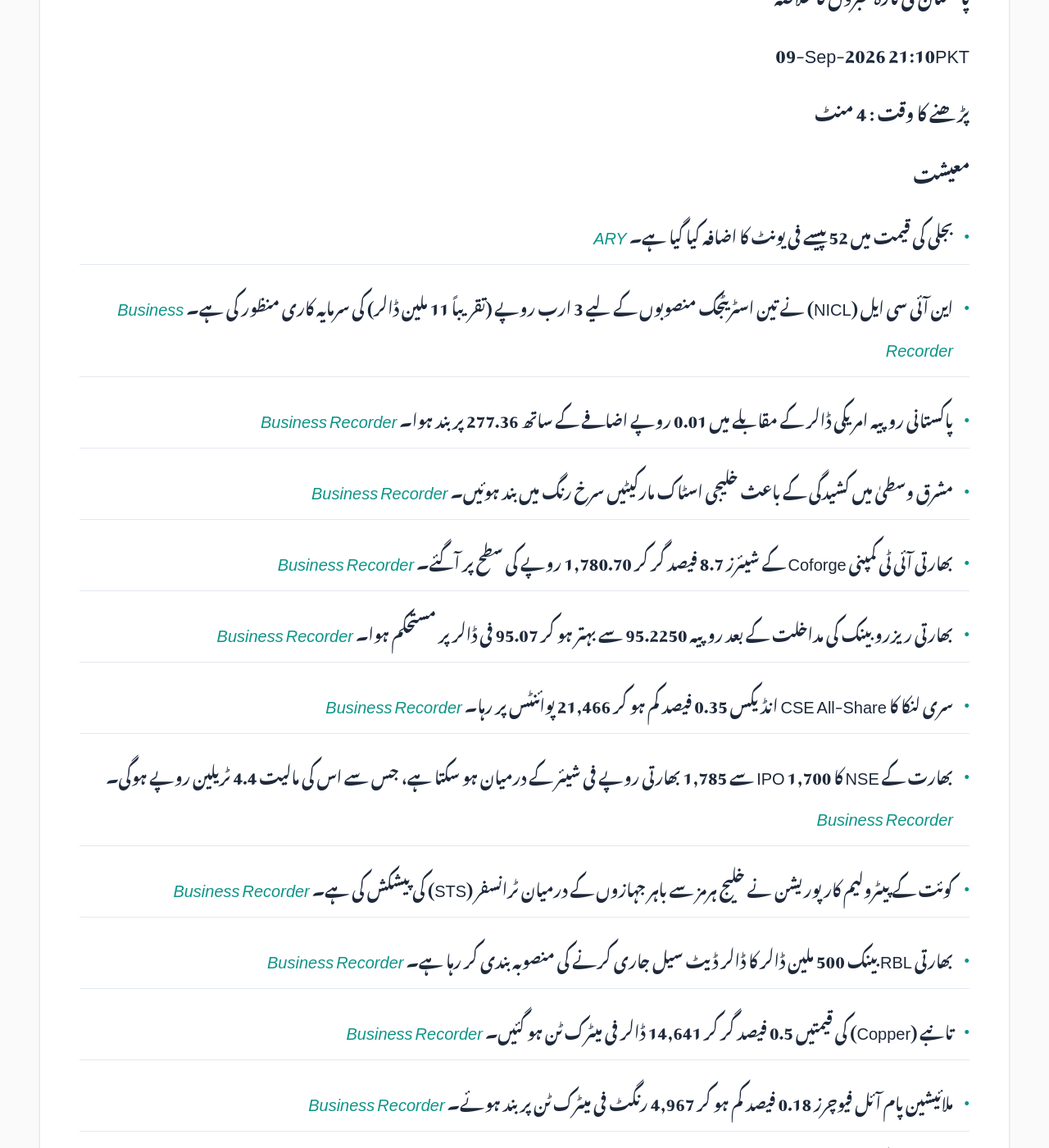
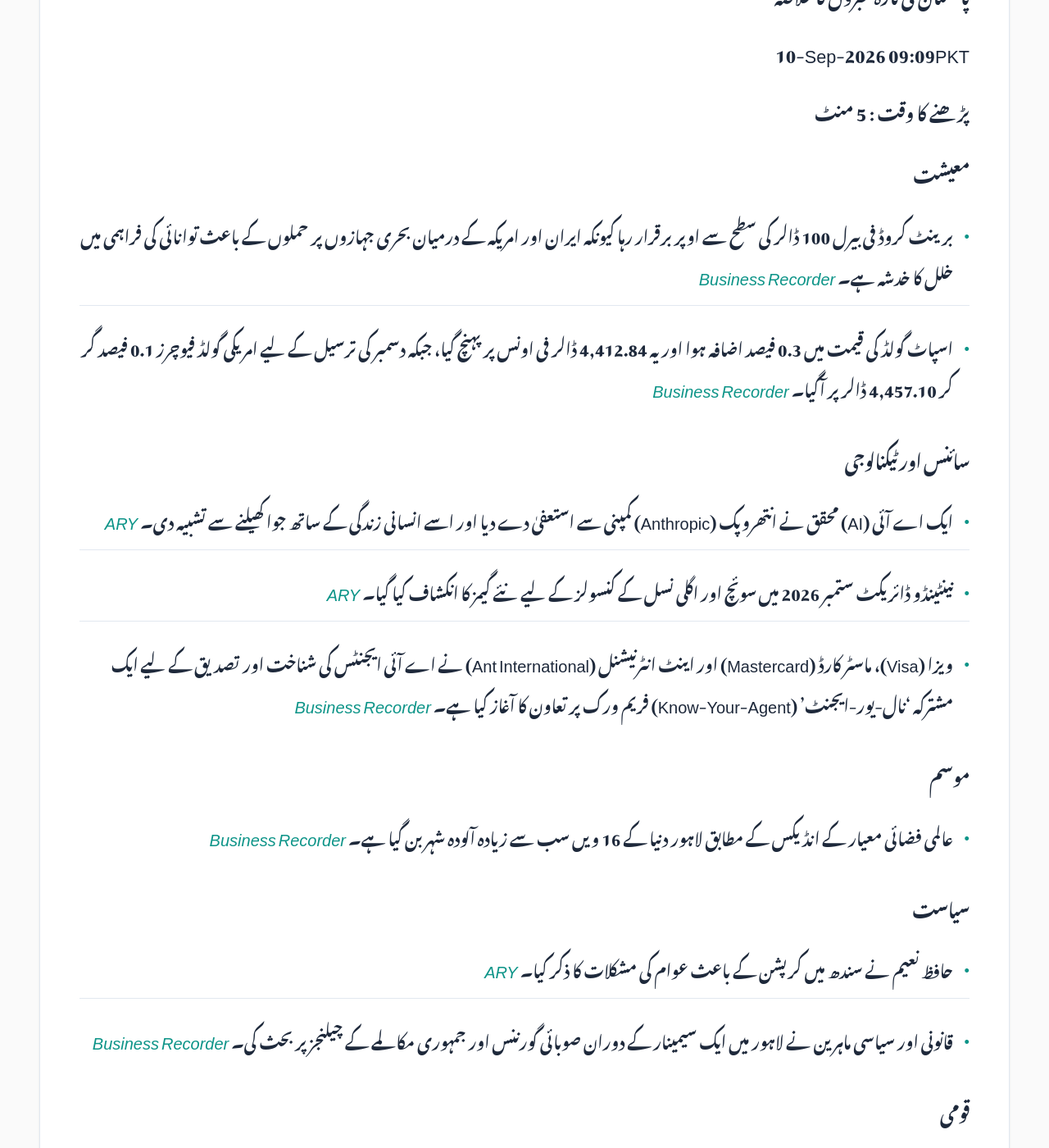
Before and after one commit to zsubzwary/news, a Jekyll site: the page built from ur/index.md, in a window 1280 px wide and 1400 px high, scrolled down 354 px. Shown: the whole window at 82% size. Built offline with Jekyll 4.4.1, drawn with Linux system fonts in a browser that asks for light colours; some web fonts are replaced; comment, search, counter and statistics services are not loaded; some of the changed text lies outside the part shown.

Commit message:
DateTime; 2026-09-10T04:09:04.821Z

```diff
--- a/ur/index.md
+++ b/ur/index.md
@@ -7,48 +7,52 @@ rtl: true
 
 پاکستان کی تازہ خبروں کا خلاصہ
 
- &lrm; 09-Sep-2026 21:10PKT
+ &lrm; 10-Sep-2026 09:09PKT
 
-پڑھنے کا وقت : 4 منٹ
+پڑھنے کا وقت : 5 منٹ
 
 ### معیشت
-- بجلی کی قیمت میں 52 پیسے فی یونٹ کا اضافہ کیا گیا ہے۔ *[ARY](https://arynews.tv/electricity-price-hiked-by-52-paisas-per-unit)*
-- این آئی سی ایل (NICL) نے تین اسٹریٹجک منصوبوں کے لیے 3 ارب روپے (تقریباً 11 ملین ڈالر) کی سرمایہ کاری منظور کی ہے۔ *[Business Recorder](https://www.brecorder.com/news/40438662/nicl-to-invest-11mn-for-expansion-hub-relocation)*
-- پاکستانی روپیہ امریکی ڈالر کے مقابلے میں 0.01 روپے اضافے کے ساتھ 277.36 پر بند ہوا۔ *[Business Recorder](https://www.brecorder.com/news/40438656/intra-day-update-rupee-records-gain-against-us-dollar)*
-- مشرق وسطیٰ میں کشیدگی کے باعث خلیجی اسٹاک مارکیٹیں سرخ رنگ میں بند ہوئیں۔ *[Business Recorder](https://www.brecorder.com/news/40438674/most-gulf-bourses-in-red-as-middle-east-conflict-escalates)*
-- بھارتی آئی ٹی کمپنی Coforge کے شیئرز 8.7 فیصد گر کر 1,780.70 روپے کی سطح پر آگئے۔ *[Business Recorder](https://www.brecorder.com/news/40438673/indias-coforge-slides-nearly-9-as-chairman-quits-over-board-evaluation-concerns)*
-- بھارتی ریزرو بینک کی مداخلت کے بعد روپیہ 95.2250 سے بہتر ہو کر 95.07 فی ڈالر پر مستحکم ہوا۔ *[Business Recorder](https://www.brecorder.com/news/40438672/india-central-bank-likely-steps-in-to-stem-indian-rupees-oil-outflow-driven-fall-traders-say)*
-- سری لنکا کا CSE All-Share انڈیکس 0.35 فیصد کم ہو کر 21,466 پوائنٹس پر رہا۔ *[Business Recorder](https://www.brecorder.com/news/40438670/utilities-industrials-drag-sri-lankan-shares-lower)*
-- بھارت کے NSE کا IPO 1,700 سے 1,785 بھارتی روپے فی شیئر کے درمیان ہو سکتا ہے، جس سے اس کی مالیت 4.4 ٹریلین روپے ہوگی۔ *[Business Recorder](https://www.brecorder.com/news/40438665/nse-likely-to-price-ipo-at-1700-1785-indian-rupees-per-share-source-says)*
-- کوئت کے پیٹرولیم کارپوریشن نے خلیج ہرمز سے باہر جہازوں کے درمیان ٹرانسفر (STS) کی پیشکش کی ہے۔ *[Business Recorder](https://www.brecorder.com/news/40438663/kuwait-petroleum-offering-ship-to-ship-transfers-outside-hormuz-to-buyers-official-says)*
-- بھارتی RBL بینک 500 ملین ڈالر کا ڈالر ڈیٹ سیل جاری کرنے کی منصوبہ بندی کر رہا ہے۔ *[Business Recorder](https://www.brecorder.com/news/40438660/rbl-bank-set-for-debut-dollar-debt-sale-eyes-5-year-funding-bankers-say)*
-- تانبے (Copper) کی قیمتیں 0.5 فیصد گر کر 14,641 ڈالر فی میٹرک ٹن ہو گئیں۔ *[Business Recorder](https://www.brecorder.com/news/40438659/copper-slips-from-record-highs-on-middle-east-worries)*
-- ملائیشین پام آئل فیوچرز 0.18 فیصد کم ہو کر 4,967 رنگٹ فی میٹرک ٹن پر بند ہوئے۔ *[Business Recorder](https://www.brecorder.com/news/40438657/palm-slips-for-second-session-as-profit-taking-weighs)*
-- ڈچ فن ٹیک کمپنی Adyen بھارت میں اپنے آپریشنز کو وسعت دینے کا ارادہ رکھتی ہے۔ *[Business Recorder](https://www.brecorder.com/news/40438655/dutch-fintech-adyen-sees-long-term-india-opportunity-plans-local-expansion)*
-- ML-1 پروجیکٹ کا ڈیزائن اکتوبر تک مکمل کرنے کا اے ڈی بی (ADB) نے اعادہ کیا۔ *[ARY](https://arynews.tv/ml-1-project-design-to-be-completed-by-october-adb-reaffirms)*
+- برینٹ کروڈ فی بیرل 100 ڈالر کی سطح سے اوپر برقرار رہا کیونکہ ایران اور امریکہ کے درمیان بحری جہازوں پر حملوں کے باعث توانائی کی فراہمی میں خلل کا خدشہ ہے۔ *[Business Recorder](https://www.brecorder.com/news/40438814/currency-markets-subdued-as-oil-shock-lifts-global-yields-ecb-us-inflation-eyed)*
+- اسپاٹ گولڈ کی قیمت میں 0.3 فیصد اضافہ ہوا اور یہ 4,412.84 ڈالر فی اونس پر پہنچ گیا، جبکہ دسمبر کی ترسیل کے لیے امریکی گولڈ فیوچرز 0.1 فیصد گر کر 4,457.10 ڈالر پر آگیا۔ *[Business Recorder](https://www.brecorder.com/news/40438812/gold-edges-higher-on-weaker-dollar-us-inflation-data-in-focus)*
 
 ### سائنس اور ٹیکنالوجی
-- ایپل کے نئے سی ای او جان ٹرنس کے دورانیے میں کمپنی کے پہلے فولڈنگ آئی فون کے لانچ کی توقع ہے۔ *[Business Recorder](https://www.brecorder.com/news/40438666/apple-expected-to-unveil-first-folding-phone-with-new-ceo-ternus-in-command)*
+- ایک اے آئی (AI) محقق نے انتھروپک (Anthropic) کمپنی سے استعفیٰ دے دیا اور اسے انسانی زندگی کے ساتھ جوا کھیلنے سے تشبیہ دی۔ *[ARY](https://arynews.tv/gambling-with-our-lives-ai-researcher-quits-anthropic)*
+- نینٹینڈو ڈائریکٹ ستمبر 2026 میں سوئچ اور اگلی نسل کے کنسولز کے لیے نئے گیمز کا انکشاف کیا گیا۔ *[ARY](https://arynews.tv/nintendo-direct-sept-2026-reveals-highly-packed-games-for-switch-and-next-gen)*
+- ویزا (Visa)، ماسٹر کارڈ (Mastercard) اور اینٹ انٹرنیشنل (Ant International) نے اے آئی ایجنٹس کی شناخت اور تصدیق کے لیے ایک مشترکہ 'نال-یور-ایجنٹ' (Know-Your-Agent) فریم ورک پر تعاون کا آغاز کیا ہے۔ *[Business Recorder](https://www.brecorder.com/news/40438815/payment-firms-visa-mastercard-and-ant-international-team-up-on-ai-agent-trust-framework)*
+
+### موسم
+- عالمی فضائی معیار کے انڈیکس کے مطابق لاہور دنیا کے 16 ویں سب سے زیادہ آلودہ شہر بن گیا ہے۔ *[Business Recorder](https://www.brecorder.com/news/40438794/lahore-moves-to-16th-position-among-worlds-most-polluted-cities)*
 
 ### سیاست
-- این پی پی (ANP) پیٹرولیم لیوی کے خلاف جمعیت علماء کے احتجاج میں شامل ہوگی۔ *[ARY](https://arynews.tv/anp-to-join-ji-protests-over-petroleum-levy)*
-- پی ایم ایل ایف (PML-F) نے عارف خان ساقی کیس سے لاتعلقی کا اظہار کیا ہے، جبکہ علی گوہر شاہ پی پی پی میں شامل ہو گئے ہیں۔ *[ARY](https://arynews.tv/arif-khan-saqi-case-pml-f-distances-itself-from-incident-says-ali-gohar-shah-joined-ppp)*
-- پاکستان نے غیر قانونی اسرائیلی بستیوں کی مصنوعات پر برطانیہ کی پابندی کا خیر مقدم کیا ہے۔ *[Business Recorder](https://www.brecorder.com/news/40438671/pakistan-welcomes-uk-ban-on-illegal-israeli-settlement-goods)*
-- دفاع وزیر خواجہ محمد آصف کے مطابق مکہ دفاعی معاہدہ سعودی عرب پر جارحیت کی صورت میں فعال ہو سکتا ہے۔ *[Business Recorder](https://www.brecorder.com/news/40438667/makkah-defence-pact-may-become-operational-if-saudi-arabia-faces-aggression-asif)*
-- سربیا کے صدر ولک نے پارلیمنٹ تحلیل کر کے اگلے ماہ ضمنی انتخابات کا اعلان کر دیا ہے۔ *[Business Recorder](https://www.brecorder.com/news/40438661/serbias-president-vucic-dissolves-parliament-calls-snap-elections)*
+- حافظ نعیم نے سندھ میں کرپشن کے باعث عوام کی مشکلات کا ذکر کیا۔ *[ARY](https://arynews.tv/hafiz-naeem-says-people-are-suffering-due-to-corruption-in-sindh)*
+- قانونی اور سیاسی ماہرین نے لاہور میں ایک سیمینار کے دوران صوبائی گورننس اور جمہوری مکالمے کے چیلنجز پر بحث کی۔ *[Business Recorder](https://www.brecorder.com/news/40438790/experts-examine-state-of-provincial-governance-democratic-discourse)*
 
-### ملکی
-- میر رضا قتل کیس میں ٹیسٹ فائر شیلز کی اصلیت پر سوالات اٹھائے جا رہے ہیں۔ *[ARY](https://arynews.tv/mir-raza-murder-case-questions-raised-over-authenticity-of-test-fire-shells)*
-- گل پلازہ آگ کیس میں عدالت نے JIT بنانے سے انکار کر دیا ہے، جبکہ دفاعی وکلاء نے پولیس پر سرکاری اداروں کو بچانے کا الزام لگایا ہے۔ *[ARY](https://arynews.tv/gul-plaza-fire-case-defense-accuses-police-of-shielding-govt-agencies-as-court-refuses-jit)*
-- سندھ حکومت نے شو روم گاڑیوں پر جرمانے میں نرمی کی ہے۔ *[ARY](https://arynews.tv/sindh-eases-penalties-on-showroom-cars)*
+### قومی
+- عارف خان ساقی کیس میں مرکزی ملزم کنین شاہ کو ضمانت دے دی گئی ہے۔ *[ARY](https://arynews.tv/arif-khan-saqi-case-main-accused-kunain-shah-granted-bail)*
+- وزارت نے پاسپورٹ کی تصدیق کے عمل کو تیز، آسان اور زیادہ موثر بنانے کا اعلان کیا ہے۔ *[ARY](https://arynews.tv/verification-process-for-passports-to-be-made-faster-easier-and-more-efficient-minister)*
+- پاکستان کام کی جگہوں پر حفاظت کو بہتر بنانے کے لیے 'نیشنل او ایس ایچ (OSH) فریم ورک' کے ذریعے اقدامات کرے گا۔ *[ARY](https://arynews.tv/pakistan-to-strengthen-workplace-safety-through-national-osh-framework)*
+- ایکٹنگ پریزیڈنٹ سید یوسف رضا گیلانی نے ملک کی معاشی ترقی کے لیے خواتین کی برابر شرکت پر زور دیا۔ *[Business Recorder](https://www.brecorder.com/news/40438802/women-remained-pivotal-to-pakistans-national-progress-gillani)*
+- یونیسف نے بچوں کے حقوق کے تحفظ کے لیے پنجاب حکومت کی جامع 'چائلڈ پروٹیکشن پالیسی' کی تعریف کی۔ *[Business Recorder](https://www.brecorder.com/news/40438801/unicef-praises-punjab-govts-child-protection-initiatives)*
+- سندھ میں دہشت گردی اور انتہا پسندی کے خلاف کوششوں کو مضبوط بنانے کے لیے 'سندھ پالیسی ڈائیلاگ' منعقد ہوا۔ *[Business Recorder](https://www.brecorder.com/news/40438800/stronger-coordination-linked-to-strengthen-counter-terrorism-efforts)*
+- پنجاب حکومت نے بسنت کے میلے کے لیے شہر کی خوبصورتی اور ثقافتی سجاوٹ کا منصوبہ تیار کرنے کے احکامات جاری کیے ہیں۔ *[Business Recorder](https://www.brecorder.com/news/40438797/punjab-orders-grand-beautification-plan-for-basant-festival)*
+- لاہور ہائی کورٹ نے ایف آئی اے (FIA) ڈائریکٹر کو ایک مسافر کو جہاز سے اتارنے کے معاملے میں توہینِ عدالت کی درخواست پر نوٹس جاری کر دیا۔ *[Business Recorder](https://www.brecorder.com/news/40438796/notice-issued-to-fia-director)*
+- لاہور ہائی کورٹ نے پنجاب ہیلتھ کیئر کمیشن کی جانب سے ایک میٹرنٹی ہوم کو سیل کرنے کے فیصلے کو برقرار رکھا۔ *[Business Recorder](https://www.brecorder.com/news/40438795/lhc-upholds-phc-decision)*
+- خیبر پختونخوا کے وزیر اعلیٰ نے جنوری سے اگست 2026 کے دوران موصول ہونے والی کل 3,551 شکایات کا جائزہ لیا، جن میں سے 499 کا ازالہ کیا گیا۔ *[Business Recorder](https://www.brecorder.com/news/40438793/public-complaints-redressal-kp-cm-reviews-mechanism)*
+- بلوچستان کے کرن اور واشک کے اضلاع میں سیکورٹی فورسز کے کامیاب آپریشن کے دوران 11 دہشت گرد مارے گئے۔ *[Business Recorder](https://www.brecorder.com/news/40438791/cm-commends-forces-for-successful-operation-in-btan)*
 
 ### بین الاقوامی
-- سعودی عرب نے پرائیویٹ سیکٹر کے لیے قومی دن کی چھٹی کا اعلان کیا ہے۔ *[ARY](https://arynews.tv/saudi-arabia-announces-national-day-holiday-for-private-sector)*
-- حوثی حملوں کے ایک دن بعد سعودی عرب نے اپنے جنوبی شہر میں الرٹ ختم کر دیا ہے۔ *[ARY](https://arynews.tv/saudi-arabia-lifts-alert-in-southern-city-a-day-after-houthi-strikes)*
+- ایران اور امریکہ کے درمیان بحری جہازوں پر حملوں کی بڑی لہر نے شپنگ کے شعبے کو شدید متاثر کیا ہے۔ *[ARY](https://arynews.tv/us-and-iran-hit-tankers-in-biggest-wave-of-attacks-on-shipping)*
+- لبنان میں اسرائیلی میزائل حملے کے نتیجے میں ایک رپورٹر کے قریب دھماکہ ہوا۔ *[ARY](https://arynews.tv/israeli-missile-strike-hits-near-lebanese-reporter)*
+- ڈونلڈ ٹرمپ نے ایران کے 'پک ایکس ماؤنٹین' (Pickaxe Mountain) پر ممکنہ امریکی کارروائی کا ذکر کرتے ہوئے ایران کو خبردار کیا۔ *[Business Recorder](https://www.brecorder.com/news/40438813/trump-says-activity-seen-at-irans-pickaxe-mountain-urges-tehran-not-to-get-cute)*
+- فلپائن کے علاقے پالوان میں ایک جہاز (MV June Aster) میں آگ لگنے سے 5 افراد ہلاک اور 80 سے زائد لاپتہ ہو گئے۔ *[Business Recorder](https://www.brecorder.com/news/40438811/five-dead-more-than-80-missing-after-philippine-ferry-fire)*
+- چینی صدر شی جن پنگ کا دورہ بھارت سفارتی تعلقات میں بہتری لا سکتا ہے، تاہم تجارتی رکاوٹیں برقرار ہیں۔ *[Business Recorder](https://www.brecorder.com/news/40438810/xis-india-visit-to-help-diplomatic-thaw-but-business-ties-bound-by-suspicion)*
+- برطانیہ کے ایئر ٹریفک کنٹرول فراہم کرنے والے ادارے NATS کے سسٹم کی خرابی کی وجہ سے 2,000 پروازیں منسوخ ہو گئیں۔ *[Business Recorder](https://www.brecorder.com/news/40438773/uk-gives-air-traffic-provider-a-week-to-probe-outage-that-halted-flights)*
 
-### صحت
-- پنجاب حکومت نے 'گلائیکوسٹنگ' (Glycosting) انجکشن کے ایک مخصوص بیچ کے لیے استعمال روکنے کا الرٹ جاری کیا ہے۔ *[ARY](https://arynews.tv/punjab-issues-stoppage-alert-for-a-batch-of-glycosting-injection)*
-- بھارتی فوڈ انڈسٹری نے سپریم کورٹ میں پیکجنگ پر وارننگ لیبلز کے حوالے سے قانونی اعتراض دائر کیا ہے۔ *[Business Recorder](https://www.brecorder.com/news/40438668/food-industry-in-india-calls-for-review-of-warning-label-thresholds)*
+### کھیل
+- کیوراسو نے مینیجر ایڈووکاٹ (Advocaat) کے معاہدے میں توسیع کر دی ہے۔ *[ARY](https://arynews.tv/curacao-extend-manager-advocaats-contract-after-turbulent-year)*
+- چیمپیئنز لیگ میں بارسلونا نے فینورڈ کو شکست دی جبکہ ڈیمیرووچ نے اسٹٹگارٹ کے لیے ہیٹ ٹرک مکمل کی۔ *[ARY](https://arynews.tv/barcelona-thrash-feyenoord-in-champions-league-as-demirovic-hits-stuttgart-hat-trick)*
+- پی سی بی کے ٹیلنٹ ہنٹ پروگرام کے تحت نیشنل کرکٹ اکیڈمی میں اسکول کے بچوں کے لیے کوچنگ کلینک منعقد کیا گیا۔ *[Business Recorder](https://www.brecorder.com/news/40438799/second-coaching-clinic-held-for-school-kids-at-nca)*
 
 ### دیگر
-- ٹورنٹو انٹرنیشنل فلم فیسٹیول اپنی 51 ویں ایڈیشن میں تقریباً 300 فلموں کے ساتھ نوجوان سامعین کو متوجہ کرنے کا ہدف رکھتا ہے۔ *[Business Recorder](https://www.brecorder.com/news/40438675/toronto-international-film-festival-targets-younger-audience-with-independent-premieres)*
+- فاطمہ فرٹیلائزر کے برانڈ 'سرسبز' نے اپنے سوشل میڈیا مہم 'دل سے دیکھو سرسبز پاکستان' کے فاتحین کا اعلان کر دیا ہے۔ *[Business Recorder](https://www.brecorder.com/news/40438798/sarsabz-announces-winners-of-dil-se-dekho-sarsabz-pakistan-drive)*
+- ڈی ڈبلیو پی (DWP) گروپ نے اپنے 'تعمیرِ مستقبل سمر انٹرنشپ پروگرام 2026' کی تکمیل کا جشن منایا، جس میں 36 انٹرنز شامل تھے۔ *[Business Recorder](https://www.brecorder.com/news/40438792/dwp-group-celebrates-tameer-e-mustaqbal-summer-internship-program)*
```
